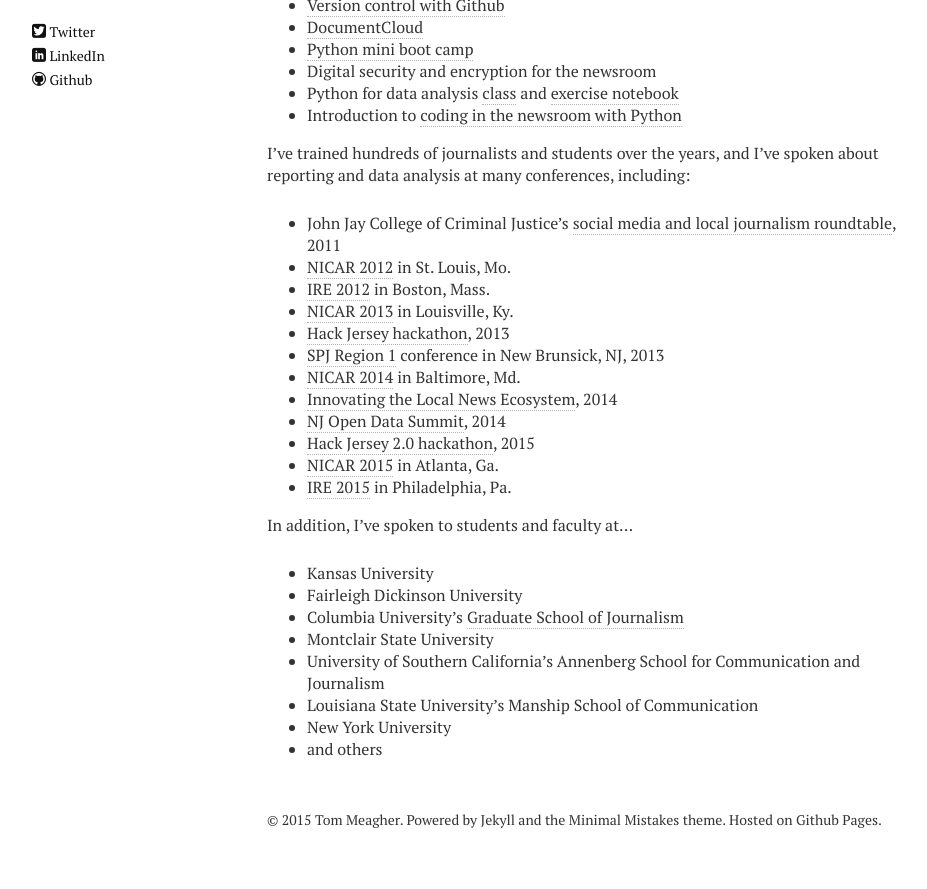
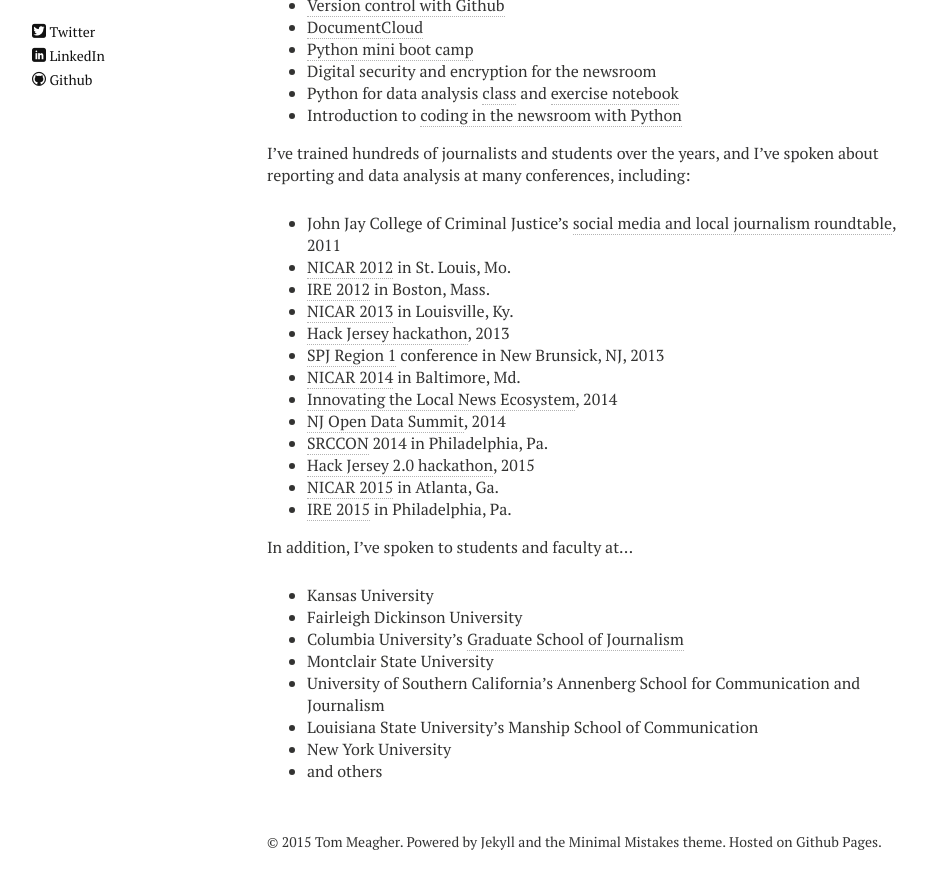
Before and after one commit to tommeagher/tommeagher.github.io, a Jekyll site: the page built from classes.md, in a window 1280 px wide and 900 px high, scrolled down 636 px. Shown: the top 889 px of the window, without its empty margins (53-980 px from the left). Built offline with Jekyll 4.4.1, drawn with Linux system fonts in a browser that asks for light colours; nearby versions of some CDN libraries.

Commit message:
added SRCCON to classes

```diff
--- a/classes.md
+++ b/classes.md
@@ -38,6 +38,7 @@
 * [NICAR 2014](http://ire.org/conferences/nicar-2014/) in Baltimore, Md.
 * [Innovating the Local News Ecosystem](http://njnewscommons.org/innovatelocalconference/), 2014
 * [NJ Open Data Summit](http://www.hackjersey.com/event/open-data-nj/), 2014
+* [SRCCON](http://srccon.org/) 2014 in Philadelphia, Pa.
 * [Hack Jersey 2.0 hackathon](http://www.hackjersey.com/2015/03/hack-jersey-2-0-is-officially-underway/), 2015
 * [NICAR 2015](http://ire.org/conferences/nicar2015/) in Atlanta, Ga.
 * [IRE 2015](http://ire.org/conferences/ire-2015/) in Philadelphia, Pa.
```
Also changed, not shown: 2 other files.
